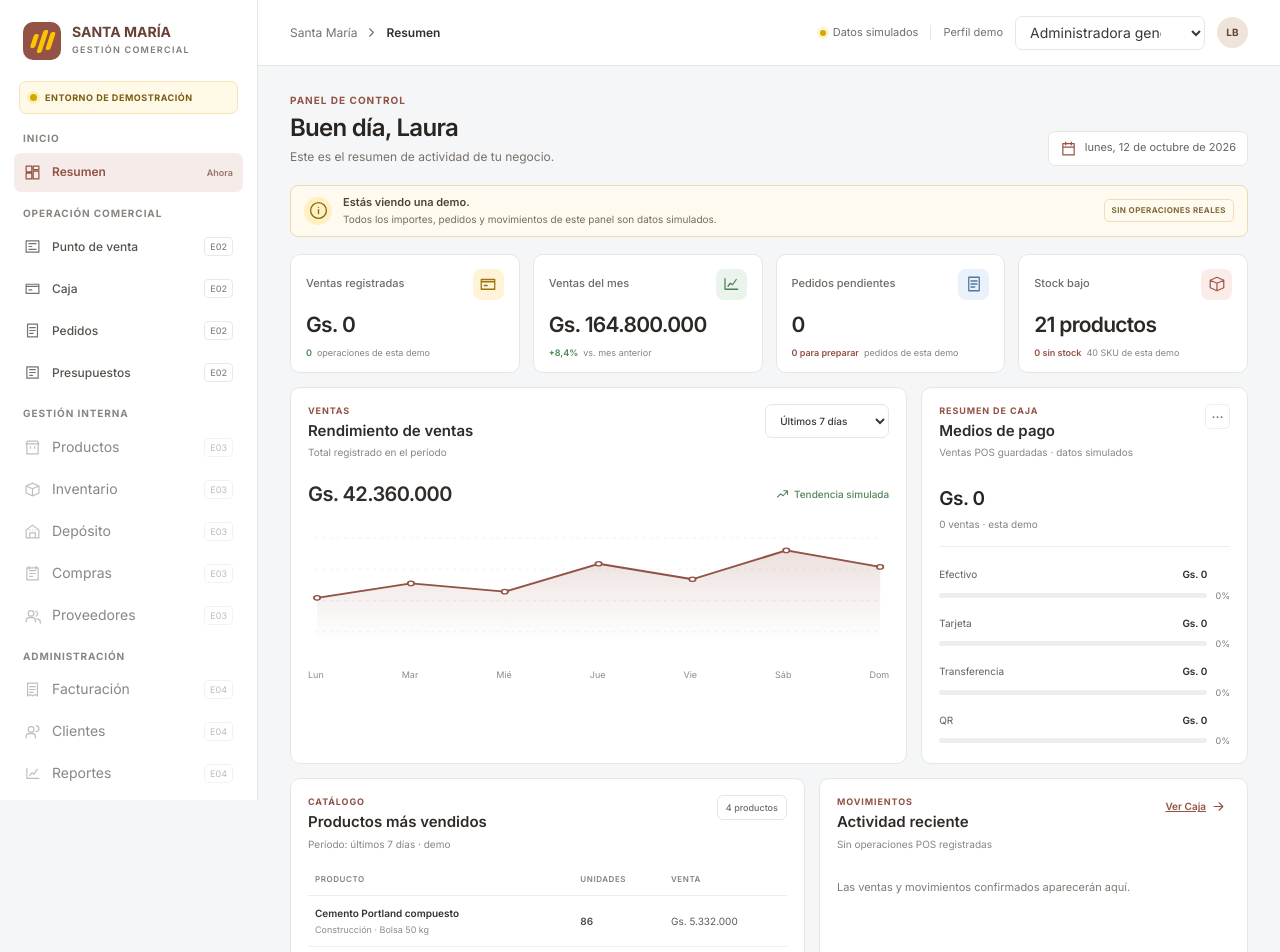
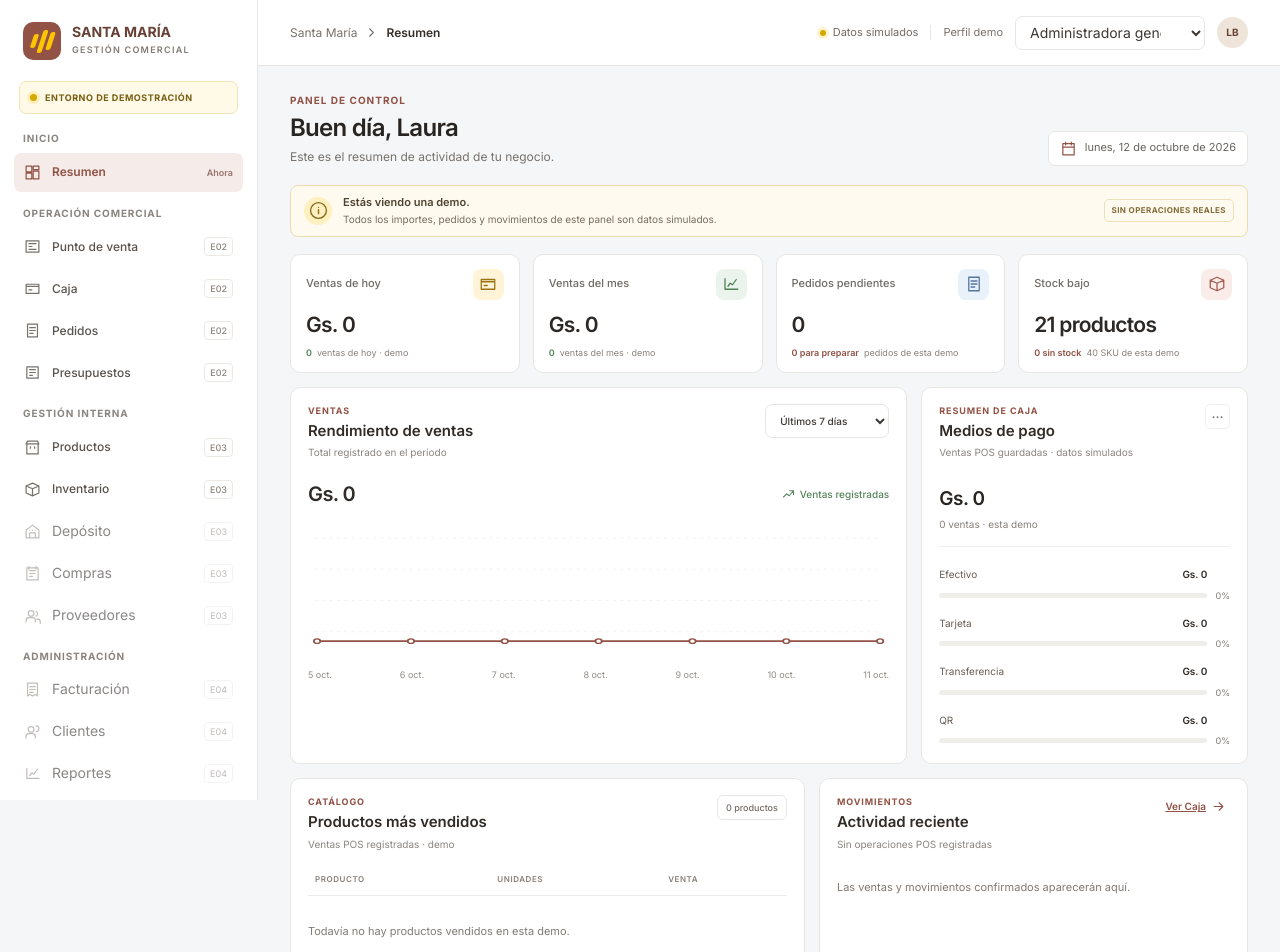
Before and after one commit to equantum-py/santamaria, a Next.js app: page /admin in a window 1280 px wide. Shown: the top 952 px of the page. Built offline with nearby package versions, Linux system fonts and the light colour scheme.

Commit message:
fix(admin): derive dashboard metrics charts and navigation from shared demo state

```diff
--- a/app/admin/page.tsx
+++ b/app/admin/page.tsx
@@ -6,11 +6,9 @@ import { useDemoProfile, useDemoState } from "@/lib/admin/client-state";
 import { availableStock } from "@/lib/admin/inventory";
 import {
   adminModules,
-  bestSellingProducts,
   dashboardMetrics,
   dashboardTasks,
   demoProfiles,
-  salesSeries,
 } from "./demo-data";
 
 type IconName = string;
@@ -62,7 +60,7 @@ function formatDate() {
     month: "long",
     year: "numeric",
     timeZone: "America/Asuncion",
-  }).format(new Date("2026-10-12T12:00:00-03:00"));
+  }).format(new Date());
 }
 
 export default function AdminDashboard() {
@@ -72,11 +70,41 @@ export default function AdminDashboard() {
   const [menuOpen, setMenuOpen] = useState(false);
   const profile = demoProfiles.find((item) => item.id === profileId) ?? demoProfiles[0];
   const visibleModules = adminModules.filter((item) => profile.allowedModules.includes(item.id));
-  const series = salesSeries[period];
-  const points = useMemo(
-    () => series.points.map((value, index) => `${(index / (series.points.length - 1)) * 620 + 10},${205 - value * 1.65}`).join(" "),
-    [series.points],
-  );
+  const now = new Date();
+  const dayKey = (date: Date) => new Intl.DateTimeFormat("en-CA", { timeZone: "America/Asuncion", year: "numeric", month: "2-digit", day: "2-digit" }).format(date);
+  const todayKey = dayKey(now);
+  const todaySales = state.sales.filter((sale) => dayKey(new Date(sale.createdAt)) === todayKey);
+  const todayTotal = todaySales.reduce((sum, sale) => sum + sale.totalPyg, 0);
+  const monthKey = todayKey.slice(0, 7);
+  const monthSales = state.sales.filter((sale) => dayKey(new Date(sale.createdAt)).slice(0, 7) === monthKey);
+  const monthTotal = monthSales.reduce((sum, sale) => sum + sale.totalPyg, 0);
+  const periodStart = new Date(now);
+  if (period === "week") periodStart.setDate(periodStart.getDate() - 6);
+  else periodStart.setDate(1);
+  periodStart.setHours(0, 0, 0, 0);
+  const dayCount = period === "week" ? 7 : now.getDate();
+  const labels = Array.from({ length: dayCount }, (_, index) => {
+    const date = new Date(periodStart);
+    date.setDate(date.getDate() + index);
+    return date.toLocaleDateString("es-PY", { day: "numeric", month: "short", timeZone: "America/Asuncion" });
+  });
+  const pointsData = labels.map((_, index) => {
+    const date = new Date(periodStart);
+    date.setDate(date.getDate() + index);
+    const key = dayKey(date);
+    return state.sales.filter((sale) => dayKey(new Date(sale.createdAt)) === key).reduce((sum, sale) => sum + sale.totalPyg, 0);
+  });
+  const periodTotal = pointsData.reduce((sum, amount) => sum + amount, 0);
+  const peak = Math.max(1, ...pointsData);
+  const points = pointsData.map((value, index) => `${(index / Math.max(1, pointsData.length - 1)) * 620 + 10},${205 - (value / peak) * 155}`).join(" ");
+  const productSales = new Map<string, { name: string; detail: string; sold: number; amount: number }>();
+  for (const sale of state.sales) for (const line of sale.lines) {
+    const item = productSales.get(line.productId) ?? { name: line.name, detail: line.sku, sold: 0, amount: 0 };
+    item.sold += line.quantity;
+    item.amount += line.lineTotalPyg;
+    productSales.set(line.productId, item);
+  }
+  const topProducts = [...productSales.values()].sort((a, b) => b.sold - a.sold).slice(0, 4);
   const groups = [...new Set(visibleModules.map((item) => item.group))];
   const liveSalesTotal = state.sales.reduce((sum, sale) => sum + sale.totalPyg, 0);
   const livePaymentSummary = (["cash", "card", "transfer", "qr"] as const).map((method) => {
@@ -113,8 +141,8 @@ export default function AdminDashboard() {
                   <Link key={item.id} href="/admin" className="admin-nav-item active" aria-current="page" onClick={() => setMenuOpen(false)}>
                     <Icon name={item.icon} /><span>{item.label}</span><span className="admin-nav-current">Ahora</span>
                   </Link>
-                ) : ["pos", "caja", "pedidos", "presupuestos"].includes(item.id) ? (
-                  <Link key={item.id} href={`/admin/${item.id}`} className="admin-nav-item" onClick={() => setMenuOpen(false)}><Icon name={item.icon} /><span>{item.label}</span><span className="admin-nav-stage">E02</span></Link>
+                ) : ["pos", "caja", "pedidos", "presupuestos", "productos", "inventario"].includes(item.id) ? (
+                  <Link key={item.id} href={`/admin/${item.id}`} className="admin-nav-item" onClick={() => setMenuOpen(false)}><Icon name={item.icon} /><span>{item.label}</span><span className="admin-nav-stage">{["productos", "inventario"].includes(item.id) ? "E03" : "E02"}</span></Link>
                 ) : (
                   <button key={item.id} className="admin-nav-item admin-nav-disabled" type="button" disabled title={`Disponible en ${item.stage}`}>
                     <Icon name={item.icon} /><span>{item.label}</span><span className="admin-nav-stage">{item.stage.replace("Etapa ", "E")}</span>
@@ -173,12 +201,12 @@ export default function AdminDashboard() {
           <section className="admin-metrics" aria-label="Indicadores del negocio">
             {dashboardMetrics.map((originalMetric) => {
               const metric = originalMetric.id === "today"
-                ? { ...originalMetric, label: "Ventas registradas", value: `Gs. ${liveSalesTotal.toLocaleString("es-PY")}`, change: String(state.sales.length), note: "operaciones de esta demo" }
-                : originalMetric.id === "stock"
-                  ? { ...originalMetric, value: `${demoLowStockCount} productos`, change: `${demoOutOfStockCount} sin stock`, note: `${state.inventory.length} SKU de esta demo` }
-                  : originalMetric.id === "orders"
-                  ? { ...originalMetric, value: String(state.orders.filter((order) => !["delivered", "cancelled"].includes(order.status)).length), change: `${state.orders.filter((order) => order.status === "preparing").length} para preparar`, note: "pedidos de esta demo" }
-                : originalMetric;
+                ? { ...originalMetric, label: "Ventas de hoy", value: `Gs. ${todayTotal.toLocaleString("es-PY")}`, change: String(todaySales.length), note: "ventas de hoy · demo" }
+                : originalMetric.id === "month"
+                  ? { ...originalMetric, value: `Gs. ${monthTotal.toLocaleString("es-PY")}`, change: String(monthSales.length), note: "ventas del mes · demo" }
+                  : originalMetric.id === "stock"
+                    ? { ...originalMetric, value: `${demoLowStockCount} productos`, change: `${demoOutOfStockCount} sin stock`, note: `${state.inventory.length} SKU de esta demo` }
+                    : { ...originalMetric, value: String(state.orders.filter((order) => !["delivered", "cancelled"].includes(order.status)).length), change: `${state.orders.filter((order) => order.status === "preparing").length} para preparar`, note: "pedidos de esta demo" };
               return (
               <article className="admin-metric-card" key={metric.id}>
                 <div className="admin-metric-top"><span>{metric.label}</span><span className={`admin-metric-icon ${metric.tone}`}><Icon name={metric.icon} size={18} /></span></div>
@@ -194,17 +222,17 @@ export default function AdminDashboard() {
                 <div><p className="admin-panel-kicker">VENTAS</p><h2>Rendimiento de ventas</h2><span className="admin-panel-caption">Total registrado en el período</span></div>
                 <label className="admin-period-select"><span className="sr-only">Período del gráfico</span><select value={period} onChange={(event) => setPeriod(event.target.value as "week" | "month")}><option value="week">Últimos 7 días</option><option value="month">Este mes</option></select></label>
               </div>
-              <div className="admin-chart-summary"><strong>{series.total}</strong><span><Icon name="trend" size={15} /> Tendencia simulada</span></div>
+              <div className="admin-chart-summary"><strong>{`Gs. ${periodTotal.toLocaleString("es-PY")}`}</strong><span><Icon name="trend" size={15} /> Ventas registradas</span></div>
               <div className="admin-chart-wrap">
-                <svg className="admin-chart" viewBox="0 0 640 240" role="img" aria-label={`Gráfico demostrativo de ventas: ${series.label}`} preserveAspectRatio="none">
+                <svg className="admin-chart" viewBox="0 0 640 240" role="img" aria-label={`Gráfico de ventas registradas: ${period === "week" ? "últimos 7 días" : "este mes"}`} preserveAspectRatio="none">
                   <defs><linearGradient id="salesArea" x1="0" y1="0" x2="0" y2="1"><stop offset="0%" stopColor="#925246" stopOpacity=".18" /><stop offset="100%" stopColor="#925246" stopOpacity="0" /></linearGradient></defs>
                   {[40, 90, 140, 190].map((y) => <line key={y} x1="8" x2="632" y1={y} y2={y} className="admin-chart-grid" />)}
                   <polygon points={`10,205 ${points} 630,205`} fill="url(#salesArea)" />
                   <polyline points={points} className="admin-chart-line" />
-                  {series.points.map((value, index) => <circle key={index} cx={(index / (series.points.length - 1)) * 620 + 10} cy={205 - value * 1.65} r="3.5" className="admin-chart-point" />)}
+                  {pointsData.map((value, index) => <circle key={index} cx={(index / Math.max(1, pointsData.length - 1)) * 620 + 10} cy={205 - (value / peak) * 155} r="3.5" className="admin-chart-point" />)}
                 </svg>
               </div>
-              <div className="admin-chart-labels">{series.labels.map((label, index) => <span key={`${label}-${index}`}>{label}</span>)}</div>
+              <div className="admin-chart-labels">{labels.map((label, index) => <span key={`${label}-${index}`}>{label}</span>)}</div>
             </article>
 
             <article className="admin-panel admin-payments-panel">
@@ -216,9 +244,9 @@ export default function AdminDashboard() {
 
           <section className="admin-lower-grid" aria-label="Actividad del negocio">
             <article className="admin-panel admin-products-panel">
-              <div className="admin-panel-heading"><div><p className="admin-panel-kicker">CATÁLOGO</p><h2>Productos más vendidos</h2><span className="admin-panel-caption">Período: últimos 7 días · demo</span></div><span className="admin-badge-neutral">4 productos</span></div>
+              <div className="admin-panel-heading"><div><p className="admin-panel-kicker">CATÁLOGO</p><h2>Productos más vendidos</h2><span className="admin-panel-caption">Ventas POS registradas · demo</span></div><span className="admin-badge-neutral">{topProducts.length} productos</span></div>
               <div className="admin-table-scroll">
-                <table className="admin-table"><thead><tr><th>PRODUCTO</th><th>UNIDADES</th><th>VENTA</th></tr></thead><tbody>{bestSellingProducts.map((item) => <tr key={item.name}><td><strong>{item.name}</strong><small>{item.detail}</small></td><td>{item.sold}</td><td>{item.amount}</td></tr>)}</tbody></table>
+                <table className="admin-table"><thead><tr><th>PRODUCTO</th><th>UNIDADES</th><th>VENTA</th></tr></thead><tbody>{topProducts.map((item) => <tr key={item.name}><td><strong>{item.name}</strong><small>{item.detail}</small></td><td>{item.sold}</td><td>{`Gs. ${item.amount.toLocaleString("es-PY")}`}</td></tr>)}</tbody></table>{topProducts.length === 0 && <p className="admin-activity-empty">Todavía no hay productos vendidos en esta demo.</p>}
               </div>
             </article>
 
@@ -230,9 +258,9 @@ export default function AdminDashboard() {
 
           <section className="admin-bottom-grid" aria-label="Pendientes y perfil actual">
             <article className="admin-panel admin-tasks-panel">
-              <div className="admin-panel-heading"><div><p className="admin-panel-kicker">PARA HOY</p><h2>Atención prioritaria</h2><span className="admin-panel-caption">Pendientes de los módulos en preparación</span></div><span className="admin-badge-neutral">Demo</span></div>
+              <div className="admin-panel-heading"><div><p className="admin-panel-kicker">PARA HOY</p><h2>Atención prioritaria</h2><span className="admin-panel-caption">Pendientes registrados en la demo</span></div><span className="admin-badge-neutral">Demo</span></div>
               <div className="admin-task-list">{dashboardTasks.map((task) => {
-                const liveCount = task.label === "Pedidos completados hoy"
+                const liveCount = task.label === "Alertas de inventario" ? demoLowStockCount : task.label === "Pedidos completados hoy"
                   ? state.orders.filter((order) => order.status === "delivered").length
                   : task.label === "Pedidos por confirmar"
                     ? state.orders.filter((order) => order.status === "new").length
@@ -250,7 +278,7 @@ export default function AdminDashboard() {
             </article>
           </section>
 
-          <footer className="admin-footer"><span>Santa María Admin <b>·</b> Demo funcional, sin conexión con operaciones reales</span><span>Etapa 01 de 05</span></footer>
+          <footer className="admin-footer"><span>Santa María Admin <b>·</b> Demo funcional, sin conexión con operaciones reales</span><span>Demo integrada · E03</span></footer>
         </main>
       </div>
     </div>
```
